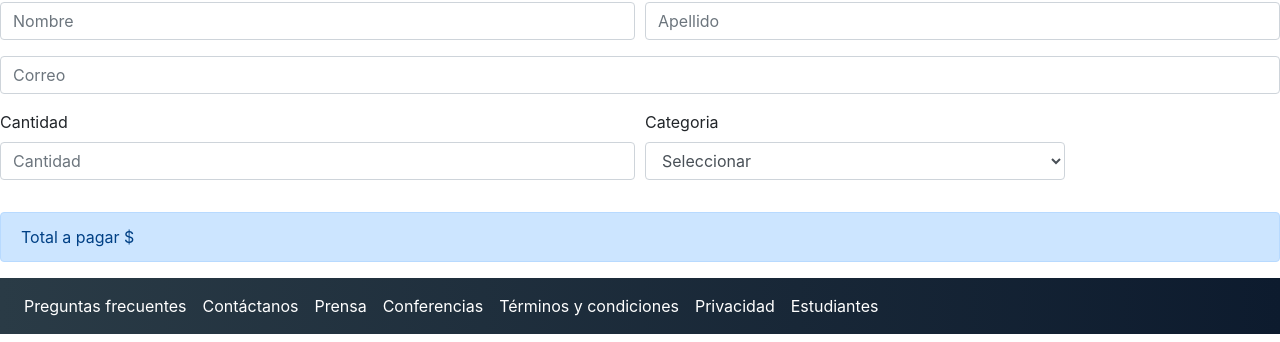
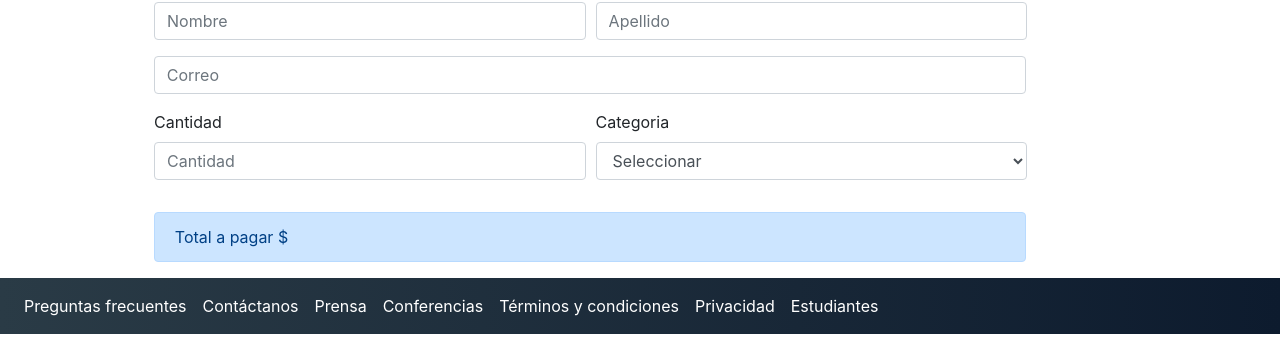
Before and after one commit to CamilaBelenCapua/TrabajoIntegradorJS, a plain HTML site: page TrabajoIntegrador.html in a window 1280 px wide. Shown: the part 460-802 px from the top of the page. Drawn offline with nearby package versions, Linux system fonts and the light colour scheme.

Commit message:
tamaño de los input

```diff
--- a/TrabajoIntegrador.html
+++ b/TrabajoIntegrador.html
@@ -59,27 +59,25 @@
             <p class = "venta" >VENTA</p>
             <h1>VALOR DE TICKET: $200</h1>
         </div>
-    </div>
 
-    <div>
         <form>
-            <div class="form-row">
-              <div class="form-group col-md-6">
+            <div class="form-row input">
+              <div class="form-group col">
                 <input type="email" class="form-control" id="inputEmail4" placeholder="Nombre">
               </div>
-              <div class="form-group col-md-6">
+              <div class="form-group col">
                 <input type="password" class="form-control" id="inputPassword4" placeholder="Apellido">
               </div>
             </div>
-            <div class="form-group">
+            <div class="form-group tamaño">
               <input type="text" class="form-control" id="inputAddress" placeholder="Correo">
             </div>
-            <div class="form-row">
-              <div class="form-group col-md-6">
+            <div class="form-row input">
+              <div class="form-group col">
                 <label for="inputCity">Cantidad</label>
                 <input type="text" class="form-control" id="inputCity" placeholder="Cantidad">
               </div>
-              <div class="form-group col-md-4">
+              <div class="form-group col">
                 <label for="inputState">Categoria</label>
                 <select id="inputState" class="form-control">
                   <option selected>Seleccionar</option>
@@ -90,9 +88,11 @@
               </div>
             </div>
         </form>
-        <div class="alert alert-primary" role="alert">
+
+        <div class="alert alert-primary tamaño" role="alert">
             Total a pagar $
-          </div>
+        </div>
+
     </div>
 
     <div class="PiePagina mb-2">
--- a/css/styles.css
+++ b/css/styles.css
@@ -98,3 +98,13 @@ u {
   top: 100px;
   margin-bottom: 100px;
 }
+
+.input{
+  width: 55.2rem;
+  margin-left: 4rem;
+}
+
+.tamaño{
+  width: 54.5rem;
+  margin-left: 4.3rem;
+}
```
